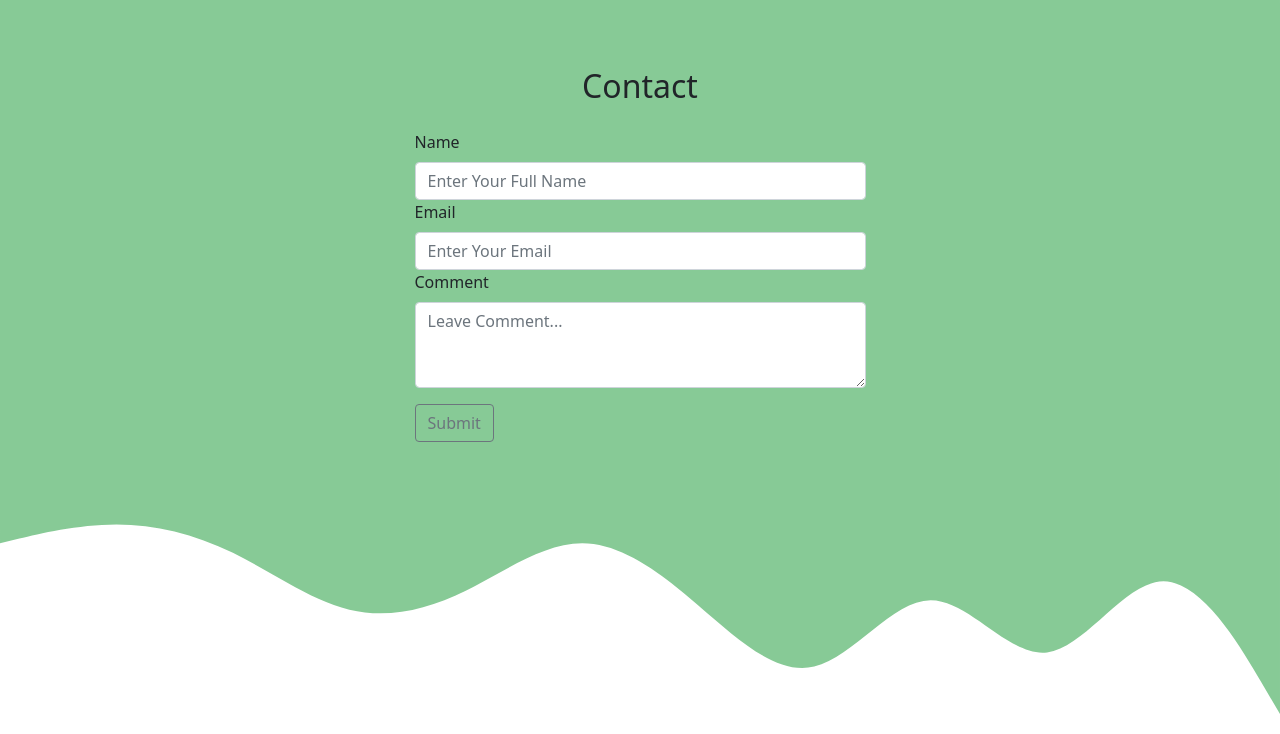
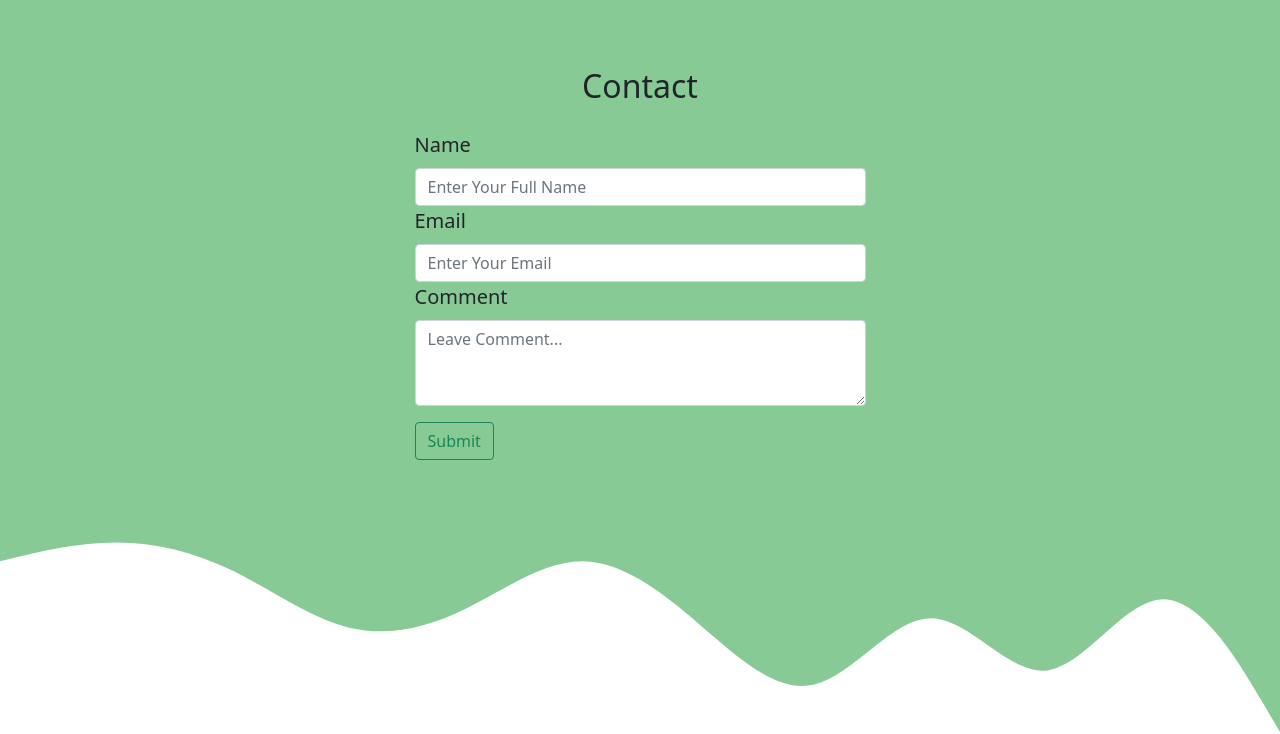
Before and after one commit to crzyk1dz/mengoding, a plain HTML site: page index.html in a window 1280 px wide. Shown: the part 1449-2183 px from the top of the page. Drawn offline with nearby package versions, Linux system fonts and the light colour scheme.

Commit message:
Update index.html

```diff
--- a/index.html
+++ b/index.html
@@ -167,16 +167,16 @@
               method="POST"
               data-netlify-recaptcha="true"
               data-netlify="true">
-              <label for="Name" class="form-label">Name</label>
+              <label for="Name" class="form-label fs-5">Name</label>
               <input type="text" class="form-control" id="name" aria-describedby="name" placeholder="Enter Your Full Name" required>
             <div class="mb-3">
-              <label for="email" class="form-label">Email</label>
+              <label for="email" class="form-label fs-5">Email</label>
               <input type="email" class="form-control" id="email" aria-describedby="email" placeholder="Enter Your Email" required>
               <div class="mb-3">
-                <label for="Pesan" class="form-label">Comment</label>
+                <label for="Pesan" class="form-label fs-5">Comment</label>
                 <textarea class="form-control" id="comment" rows="3" placeholder="Leave Comment..." required></textarea>
               </div>
-            <button type="submit" class="btn btn-outline-secondary">Submit</button>
+            <button type="submit" class="btn btn-outline-success">Submit</button>
           </form>
         </form>
         </div>
```
